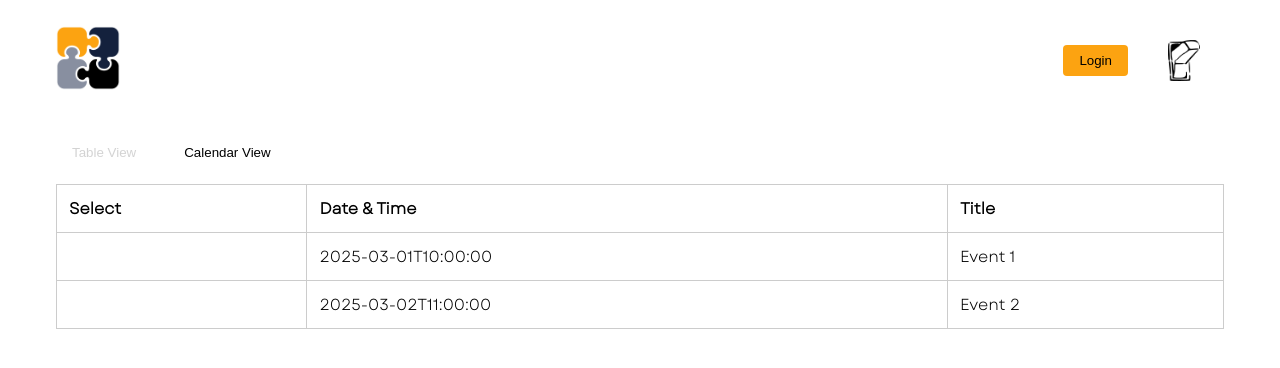
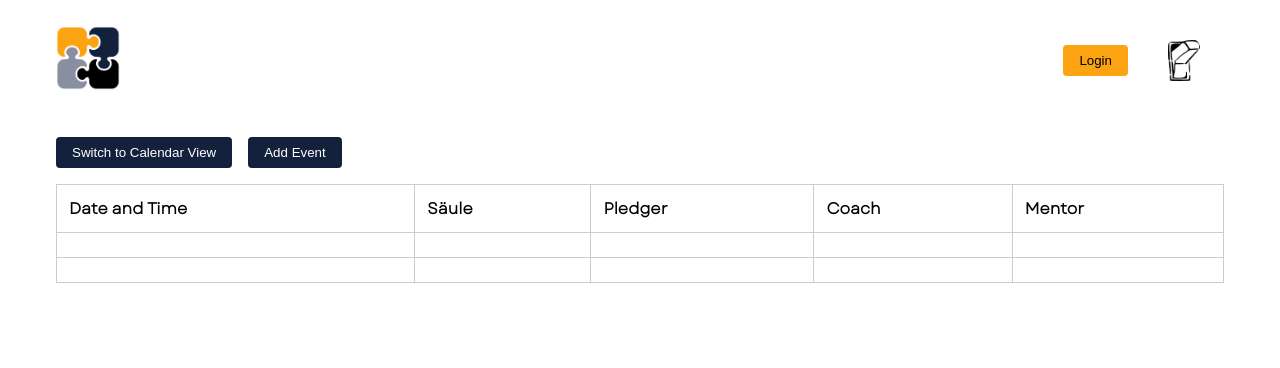
Before and after one commit to DieEwe/mentor-booking-4.1, a SvelteKit app: page /events in a window 1280 px wide. Shown: the top 368 px of the page. Built offline with nearby package versions, Linux system fonts and the light colour scheme.

Commit message:
changed the toggle button

```diff
--- a/src/app.css
+++ b/src/app.css
@@ -11,7 +11,7 @@
   --background: #000000;    /* Very dark gray for a deep background */
   --primary: #fca311ff;       /* Brighter blue for primary elements in dark mode */
   --secondary: #888fa0ff;     /* Medium-dark gray to contrast with the background */
-  --accent: #fca311ff;        /* Bright orange accent for visual pop */
+  --accent: #14213dff;        /* Bright orange accent for visual pop */
 }
 
 /* Global styles using the theme variables */
--- a/src/routes/events/+page.svelte
+++ b/src/routes/events/+page.svelte
@@ -9,37 +9,46 @@
   ];
 
   let view: 'table' | 'calendar' = 'table';
+
+  function toggleView() {
+    view = view === 'table' ? 'calendar' : 'table';
+  }
 </script>
 
 <!-- Wrapper container for events view -->
 <div class="events-container">
   <!-- Toggle Buttons Section -->
   <div class="view-toggle" role="group" aria-label="Toggle between table and calendar views">
-    <button on:click={() => view = 'table'} disabled={view === 'table'}>
-      Table View
+    <button on:click={toggleView} aria-pressed={view === 'calendar'}>
+      {view === 'table' ? 'Switch to Calendar View' : 'Switch to Table View'}
     </button>
-    <button on:click={() => view = 'calendar'} disabled={view === 'calendar'}>
-      Calendar View
+    <button on:click={() => window.open('https://cloud.seatable.io/dtable/external-links/custom/Coachings/', '_blank')} class="add-event">
+      Add Event
     </button>
   </div>
 
   <!-- Conditional rendering of view -->
   {#if view === 'table'}
     <!-- Custom Table View for events -->
-    <table aria-label="Coaching Events Table">
+    <table>
       <thead>
         <tr>
-          <th>Select</th>
-          <th>Date &amp; Time</th>
-          <th>Title</th>
+          <th>Date and Time</th>
+          <th>Säule</th>
+          <th>Pledger</th>
+          <th>Coach</th>
+          <th>Mentor</th>
         </tr>
       </thead>
       <tbody>
-        {#each events as event (event.id)}
+        {#each events as event}
           <tr>
-            <td><!-- Add selection control here (e.g., radio button) --></td>
-            <td>{event.start}</td>
-            <td>{event.title}</td>
+            <!-- Adjust these cell values to match the property names of your event objects -->
+            <td>{event.dateAndTime}</td>
+            <td>{event.saeule}</td>
+            <td>{event.pledger}</td>
+            <td>{event.coach}</td>
+            <td>{event.mentor}</td>
           </tr>
         {/each}
       </tbody>
@@ -65,7 +74,8 @@
 
   .view-toggle button {
     padding: 0.5rem 1rem;
-    background-color: var(--button-bg, #fff);
+    color: white;
+    background-color: var(--accent);
     border: none;
     border-radius: 4px;
     cursor: pointer;
```
